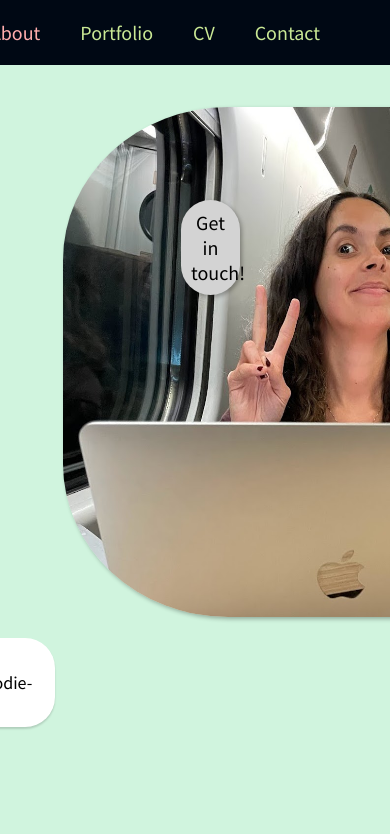
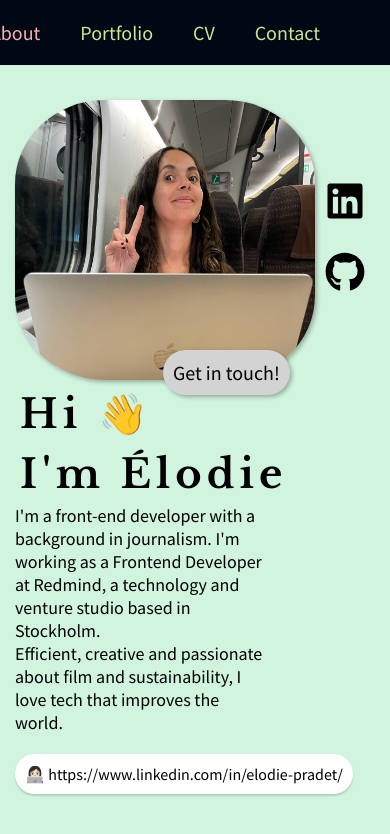
Before and after one commit to hellodit33/Portfolio, a React (Create React App) app: page / in a window 390 px wide. Shown: the top 834 px of the page. Built offline with nearby package versions, Linux system fonts and the light colour scheme.

Commit message:
about responsive

```diff
--- a/src/components/common/styled.ts
+++ b/src/components/common/styled.ts
@@ -11,13 +11,20 @@ export const Space = styled.div<SpaceProps>`
 `;
 
 export const Container = styled.div`
-  display: grid;
-  grid-template-columns: 1fr;
+display:flex;
+flex-direction:column;
   height: 100vh;
   justify-content: center;
-  place-items: center;
+  align-items:center;
   column-gap: 0px;
   margin: 0px 200px 0px 200px;
+  @media only screen and (max-width: 950px) {
+    margin: 0px 30px;
+  }
+  @media only screen and (max-width: 768px) {
+    margin: 30px;
+  }
+
 `;
 
 export const IntroContainer = styled.div`
@@ -32,17 +39,34 @@ export const TextContainer = styled.div`
   grid-template-columns: 3fr 2fr;
   color: black;
   justify-content: center;
+  @media only screen and (max-width: 768px) {
+   display: flex;
+   flex-direction:column-reverse;
+
+
+
+  }
 `;
 
 export const Column = styled.div`
   display: flex;
   flex-direction: column;
   justify-content: center;
+
+
 `;
 
 export const ColumnLinks = styled.div`
   display: grid;
   grid-template-columns: 2fr 1fr;
+  justify-content:center;
+  align-items:center;
+  @media only screen and (max-width: 768px) {
+   display:flex;
+   flex-direction:row;
+   justify-content:flex-start;
+
+   }
 `;
 export const Image = styled.img`
   position: relative;
@@ -51,6 +75,22 @@ export const Image = styled.img`
   border-radius: 30%;
   justify-self: center;
   box-shadow: 2px 2px 4px 0 rgba(0, 0, 0, 0.3);
+
+  @media only screen and (max-width: 950px) {
+    width: 400px;
+    height:380px;
+  }
+  @media only screen and (max-width: 768px) {
+    width: 300px;
+    height:280px;
+  }
+  @media only screen and (max-width: 300px) {
+    width: 200px;
+    height:180px;
+
+
+
+   }
 `;
 
 export const Title = styled.p`
@@ -60,6 +100,13 @@ export const Title = styled.p`
   letter-spacing: 5px;
   margin: 5px;
   font-family: 'Libre Baskerville';
+  @media only screen and (max-width: 950px) {
+    font-size: 55px;
+  }
+  @media only screen and (max-width: 768px) {
+    font-size: 40px;
+  }
+
 
 `;
 export const Paragraph = styled.div`
--- a/src/pages/About/styled.tsx
+++ b/src/pages/About/styled.tsx
@@ -5,7 +5,7 @@ import colors from "../../theme/colors";
 export const Linkedin = styled.div`
   background-color: white;
   border-radius: 30px;
-  width: 80%;
+  width: fit-content;
   justify-content: flex-start;
   align-items: flex-start;
   padding: 10px 30px;
@@ -15,6 +15,13 @@ export const Linkedin = styled.div`
   box-shadow: 0px 2px 2px rgba(0, 0, 0, 0.15);
   margin-bottom: 10px;
   margin-top: 20px;
+  @media (max-width: 768px) {
+    width: fit-content;
+    padding: 10px;
+    flex-direction: column;
+    align-items: center;
+    font-size: 16px;
+  }
 `;
 
 export const Link = styled.a`
@@ -27,7 +34,7 @@ export const WorkParagraph = styled.p`
   border-color: ${colors.orange} !important;
   margin: 0;
   padding: 30px;
-  font-size:17px;
+  font-size: 17px;
   &:nth-child(even) {
     border-left: 2px dashed;
     border-top-left-radius: 30px;
@@ -60,6 +67,9 @@ export const SecondContainer = styled.div`
   margin-top: 100px;
   margin-left: 100px;
   margin-right: 100px;
+  @media (max-width: 768px) {
+    margin: 10px;
+  }
 `;
 
 export const ThirdContainer = styled.div`
@@ -67,22 +77,35 @@ export const ThirdContainer = styled.div`
   grid-template-columns: 1fr;
   column-gap: 0px;
   margin-top: 100px;
-
+  @media (max-width: 1100px) {
+    margin-top: 0px;
+    display: flex;
+    flex-direction: column;
+  }
 `;
 
 export const FourthContainer = styled.div`
- display:flex;
- flex-direction:column;
+  display: flex;
+  flex-direction: column;
   justify-content: center;
   align-items: center;
-  height:fit-content;
-  margin-top:100px;
-
+  height: fit-content;
+  margin-top: 100px;
+  @media (max-width: 768px) {
+    margin-top: 10px;
+    margin-bottom: 10px;
+  }
 `;
 
 export const WorkContainer = styled.div`
   width: 900px;
   margin: auto;
+  @media only screen and (max-width: 1100px) {
+    width: 600px;
+  }
+  @media only screen and (max-width: 768px) {
+    width: fit-content;
+  }
 `;
 
 export const SubTitle = styled.div`
@@ -112,15 +135,6 @@ export const StudyTitle = styled.div`
   letter-spacing: 5px;
 `;
 
-const cardAnimation = keyframes`
-  0% {
-    transform: translateY(0);
-  }
-  100% {
-    transform: translateY(-1em);
-  }
-`;
-
 export const StudiesParagraph = styled.div`
   position: relative;
   padding: 1em;
@@ -133,7 +147,7 @@ export const StudiesParagraph = styled.div`
   margin-top: 1em;
 
   &:hover {
-    z-index: 8;
+    z-index: 11;
     transform: scale(1.05);
     box-shadow: 0 4px 25px rgba(0, 0, 0, 0.4);
   }
@@ -141,60 +155,36 @@ export const StudiesParagraph = styled.div`
     margin-left: -13em;
     margin-top: 1em;
     background-color: ${colors.pink};
-  }
-  @media (max-width: 705px) {
-    &:first-of-type {
-      margin-left: -1em;
-      margin-right: 1em;
+    height: fit-content;
+    @media only screen and (max-width:950px) {
+      margin:0px;
+      margin-right:-5em;
     }
   }
-  @media (max-width: 550px) {
-    &:first-of-type {
-      margin: 0;
-    }
-  }
+
   &:nth-of-type(2) {
     margin-left: 5em;
     margin-right: -5em;
     margin-top: -2em;
     background-color: ${colors.blue};
-  }
-  @media (max-width: 705px) {
-    &:nth-of-type(2) {
-      margin-left: 1em;
-      margin-right: -1em;
-      margin-top: 1em;
+    height: fit-content;
+    @media only screen and (max-width: 950px) {
+      margin-top: -10em;
+    }
+    @media only screen and (max-width:950px) {
+      margin:-1em;
+      margin-left:-5em;
     }
   }
-  @media (max-width: 550px) {
-    &:nth-of-type(2) {
-      margin: 1em 0 0;
-    }
-  }
+
   &:nth-of-type(3) {
     margin-top: -2em;
     margin-left: -4em;
     background-color: ${colors.purple};
-  }
-  @media (max-width: 705px) {
-    &:nth-of-type(3) {
-      margin-left: -1em;
-      margin-right: 1em;
-      margin-top: 1em;
-    }
-    &:nth-of-type(3):after {
-      content: "";
-      position: absolute;
-      left: 0;
-      right: 0;
-      bottom: -1em;
-      display: block;
-      border-bottom: 5px solid rgba(192, 57, 43, 0.6);
-    }
-  }
-  @media (max-width: 550px) {
-    &:nth-of-type(3) {
-      margin: 1em 0 0;
+    height: fit-content;
+    @media only screen and (max-width:950px) {
+      margin:-1em;
+      margin-right:-5em;
     }
   }
 
@@ -202,6 +192,25 @@ export const StudiesParagraph = styled.div`
     margin-top: -2em;
     margin-left: 12em;
     background-color: ${colors.green};
+    height: fit-content;
+    @media only screen and (max-width: 950px) {
+      margin:-1em;
+      margin-left:-5em;
+    }
+
+  }
+
+  @media only screen and (max-width: 1100px) {
+    font-size: 18px;
+  }
+
+  @media only screen and (max-width: 768px) {
+    font-size: 15px;
+  }
+  @media only screen and (max-width: 1100px) {
+    display: flex;
+    flex-direction: column;
+    width:45%;
   }
 `;
 
@@ -222,18 +231,25 @@ export const StudiesContainer = styled.div`
   position: relative;
   width: 100%;
   margin: 3em 27em;
-  @media (max-width: 705px) {
-    margin: 4em auto;
+  @media only screen and (max-width: 1250px) {
+    margin: -1em 23em;
+  }
+  @media only screen and (max-width: 1100px) {
+    margin:0px;
+    margin-top:10px;
+    display: flex;
+    flex-direction: column;
+    place-self: center;
+    justify-content: center;
+    align-items: center;
   }
 `;
-
-
 
 const cardsAnimation = keyframes`
 0% { transform: scale(1); }
   50% { transform: scale(1.1); }
   100% { transform: scale(1); }
-`
+`;
 
 export const LeisureImage = styled.img`
   width: 200px;
@@ -243,11 +259,18 @@ export const LeisureImage = styled.img`
   box-shadow: 2px 2px 4px 0 rgba(0, 0, 0, 0.3);
   animation: ${cardsAnimation} 5s infinite;
 
+  @media only screen and (max-width: 950px) {
+    width: 150px;
+    height: 150px;
+  }
+  @media only screen and (max-width: 768px) {
+    width: 140px;
+    height: 140px;
+  }
 
 `;
 export const LeisureText = styled.p`
   width: 180px;
-
   height: 180px;
   border-radius: 30%;
   border: 2px solid white;
@@ -259,6 +282,15 @@ export const LeisureText = styled.p`
   text-align: center;
   font-size: 15px;
   box-shadow: 2px 2px 4px 0 rgba(0, 0, 0, 0.3);
+  @media only screen and (max-width: 950px) {
+    width: 130px;
+    height: 130px;
+  }
+  @media only screen and (max-width: 768px) {
+    width: 120px;
+    height: 120px;
+  }
+
 `;
 export const Section = styled.div`
   display: grid;
@@ -275,7 +307,7 @@ export const Section = styled.div`
 
 export const WorkTag = styled.div`
   background-color: lightgray;
-  width: 10%;
+  width: fit-content;
   border-radius: 30px;
   padding: 10px;
   font-size: 20px;
@@ -283,8 +315,23 @@ export const WorkTag = styled.div`
   color: black;
   position: absolute;
   top: 200px;
-  right: 150px;
+  right: 180px;
   box-shadow: 2px 2px 4px 0 rgba(0, 0, 0, 0.3);
+  @media only screen and (max-width: 1200px) {
+
+    right: 100px;
+    }
+  @media only screen and (max-width: 950px) {
+
+    }
+  @media only screen and (max-width: 768px) {
+   top:350px;
+    right: 300px;
+    }
+    @media only screen and (max-width: 650px) {
+      top:350px;
+       right: 100px;
+       }
 `;
 
 export const BoxTitle = styled.div`
@@ -297,30 +344,41 @@ const imageAnimation = keyframes`
   0% { transform: scale(1); }
   50% { transform: scale(1.2); }
   100% { transform: scale(1); }
-`
+`;
 
+export const StudiesImage = styled.img`
+  animation: ${imageAnimation} 5s infinite;
 
-
-export const StudiesImage=styled.img`
-
-
-animation: ${imageAnimation} 5s infinite;
-
-width:150px;
-height:150px;
-z-index:1;
-position:absolute;
-`
+  width: 150px;
+  height: 150px;
+  z-index: 10;
+  position: absolute;
+  @media only screen and (max-width: 1300px) {
+    width: 100px;
+    height: 100px;
+  }
+  @media only screen and (max-width: 768px) {
+   width:60px;
+   height:60px;
+  }
+`;
 
 export const ScrollContainer = styled.div`
   display: flex;
   flex-direction: column;
   overflow-x: hidden;
-          scroll-snap-type: y mandatory;
+
+  scroll-snap-type: y mandatory;
   height: 100vh;
   margin: 0px;
 
-
+  @media only screen and (max-width: 1100px) {
+    scroll-snap-type: x mandatory;
+    overflow-x: hidden;
+    overflow-y: visible;
+    min-height: 100vh;
+    background-color: ${colors.green}
+  }
 `;
 
 export const FullSection = styled.section`
@@ -329,17 +387,33 @@ export const FullSection = styled.section`
   flex-shrink: 0;
   flex: 0 0 100%;
   scroll-snap-align: start;
-  position: relative; /* add this to make child element position absolute within this section */
+  position: relative;
+
+  @media only screen and (max-width: 1100px) {
+    width: auto;
+    height: auto;
+  }
+`;
+
+export const Grid = styled.div`
+  display: grid;
+  justify-content: center;
+  align-content: center;
+  align-items: center;
+  margin-top: 50px;
+  margin-left:-50px;
+  grid-template-columns: 1fr 1fr 1fr;
+  column-gap: 200px;
+  row-gap: 200px;
+  @media only screen and (max-width: 950px) {
+
+    row-gap: 100px;
+    column-gap:100px;
+  }
+  @media only screen and (max-width: 768px) {
+row-gap:100px;  grid-template-columns: 1fr 1fr;
 
 
+
+  }
 `;
-
-export const Grid=styled.div`
-display:grid;
-justify-content:center;
-align-content:center;
-align-items:center;
-margin-top:50px;
-grid-template-columns:1fr 1fr 1fr;
-column-gap:200px;
-row-gap:200px;`
```
Also changed, not shown: src/pages/About/About.tsx (+20 -7 lines).
